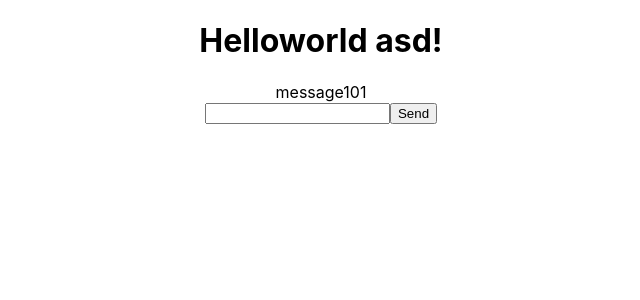
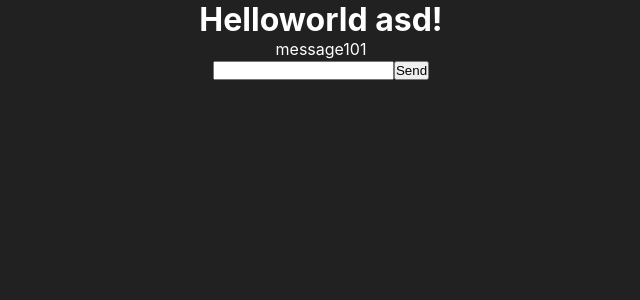
Before and after one commit to sz-sebestyen/live-chat, a React (Create React App) app in the folder frontend/: page / in a window 1280 px wide. Shown: the top 300 px of the page, without its empty margins (319-959 px from the left). Built offline with nearby package versions, Linux system fonts and the light colour scheme.

Commit message:
Add css reset

```diff
--- a/frontend/src/App.css
+++ /dev/null
@@ -1,3 +0,0 @@
-.App {
-  text-align: center;
-}
--- a/frontend/src/App.tsx
+++ b/frontend/src/App.tsx
@@ -1,5 +1,5 @@
 import React from "react";
-import "./App.css";
+import css from "./app.module.css";
 import Chat from "./components/Chat";
 import { createStore } from "redux";
 import type { Reducer } from "redux";
@@ -37,7 +37,7 @@
 
 function App(): JSX.Element {
   return (
-    <div className="App">
+    <div className={css.app}>
       <Provider store={store}>
         <Component />
         <Chat />
--- /dev/null
+++ b/frontend/src/app.module.css
@@ -0,0 +1,6 @@
+.app {
+  text-align: center;
+  background-color: var(--color-bg);
+  color: var(--color-text);
+  min-height: 100vh;
+}
--- a/frontend/src/index.css
+++ b/frontend/src/index.css
@@ -1,5 +1,17 @@
+*,
+*::before,
+*::after {
+  margin: 0;
+  padding: 0;
+  box-sizing: border-box;
+}
+
+:root {
+  --color-bg: #212121;
+  --color-text: white;
+}
+
 body {
-  margin: 0;
   font-family: -apple-system, BlinkMacSystemFont, 'Segoe UI', 'Roboto', 'Oxygen',
     'Ubuntu', 'Cantarell', 'Fira Sans', 'Droid Sans', 'Helvetica Neue',
     sans-serif;
```
